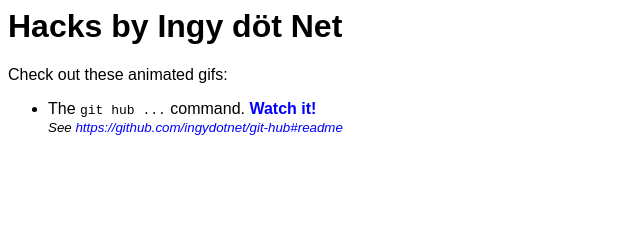
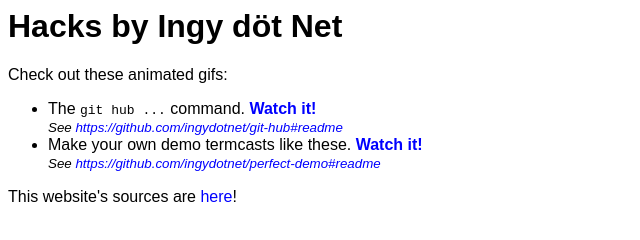
Before and after one commit to ingydotnet/hacks.ingy.net, a plain HTML site: page index.html in a window 1280 px wide. Shown: the whole page, without its empty margins (0-640 px from the left). Drawn offline with Linux system fonts and the light colour scheme.

Commit message:
Add a termcast about making these termcasts

```diff
--- a/index.html
+++ b/index.html
@@ -22,4 +22,10 @@ Check out these animated gifs:
   <span class="info">See <a href="https://github.com/ingydotnet/git-hub#readme">https://github.com/ingydotnet/git-hub#readme</a></span>
 </li>
 
+<li>Make your own demo termcasts like these. <a href="demo-making.gif"><b>Watch it!</b></a><br>
+  <span class="info">See <a href="https://github.com/ingydotnet/perfect-demo#readme">https://github.com/ingydotnet/perfect-demo#readme</a></span>
+</li>
+
 </ul>
+
+This website's sources are <a href="https://github.com/ingydotnet/hacks.ingy.net">here</a>!
```
Also changed, not shown: demo-making.gif (added).
